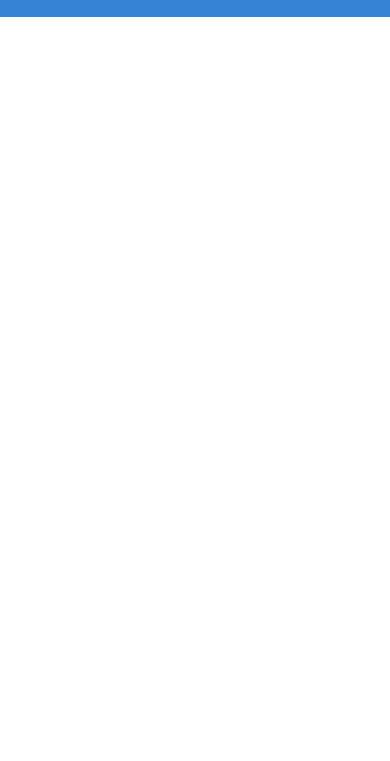
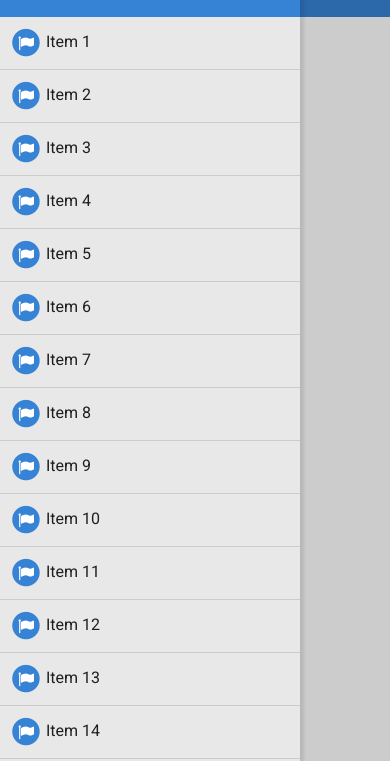
Before and after one commit to RaffaeleSgarro/camburger, a plain HTML site: page demo.html in a window 390 px wide. Shown: the part 83-844 px from the top of the page. Drawn offline with nearby package versions, Linux system fonts and the light colour scheme.

Commit message:
Created sidebar items and dim

```diff
--- /dev/null
+++ b/camburger.css
@@ -0,0 +1,36 @@
+.camburger-sidebar {
+  position: fixed;
+  top: 0;
+  bottom: 0;
+  left: 0;
+  width: 300px;
+  background-color: #E8E8E8;
+  color: #1F1F1F;
+  box-shadow: 3px 0 3px 1px rgba(0, 0, 0, 0.1);
+}
+
+.camburger-sidebar .header {
+  height: 60px;
+  padding: 20px;
+  line-height: 60px;
+  color: white;
+  background-color: #3683D6;
+}
+
+.camburger-sidebar .item {
+  padding: 10px;
+  border-bottom: 1px solid #CCCCCC;
+}
+
+.camburger-sidebar .item .fa-stack .fa-circle {
+  color: #3683D6;
+}
+
+.camburger-dim {
+  position: fixed;
+  top: 0;
+  bottom: 0;
+  left: 0;
+  right: 0;
+  background-color: rgba(0, 0, 0, 0.2);
+}
--- a/demo.html
+++ b/demo.html
@@ -1,9 +1,10 @@
 <html>
 <head>
   <title>Camburger demo</title>
-  <link rel="stylesheet" href="https://maxcdn.bootstrapcdn.com/font-awesome/4.6.3/css/font-awesome.min.css" type="text/css">
-  <link rel="stylesheet" href="https://fonts.googleapis.com/css?family=Roboto" type="text/css">
-  <link rel="stylesheet" href="demo.css" type="text/css"></link>
+  <link rel="stylesheet" href="https://maxcdn.bootstrapcdn.com/font-awesome/4.6.3/css/font-awesome.min.css" type="text/css" />
+  <link rel="stylesheet" href="https://fonts.googleapis.com/css?family=Roboto" type="text/css" />
+  <link rel="stylesheet" href="camburger.css" type="text/css" />
+  <link rel="stylesheet" href="demo.css" type="text/css" />
 </head>
 <body>
 <div id="main">
@@ -13,7 +14,192 @@
     </span>
   </nav>
 </div>
-<div class="burger">
+<div class="camburger-dim"></div>
+<div class="camburger-sidebar">
+  <div class="header">
+    <span class="toggle-sidebar">
+      <i class="fa fa-bars fa-spacing"></i>Camilla
+    </span>
+  </div>
+  <div class="panel">
+    <div class="item">
+      <span class="fa-stack">
+       <i class="fa fa-circle fa-stack-2x"></i>
+       <i class="fa fa-flag fa-stack-1x fa-inverse"></i>
+      </span>
+      Item 1
+    </div>
+    <div class="item">
+      <span class="fa-stack">
+       <i class="fa fa-circle fa-stack-2x"></i>
+       <i class="fa fa-flag fa-stack-1x fa-inverse"></i>
+      </span>
+      Item 2
+    </div>
+    <div class="item">
+      <span class="fa-stack">
+       <i class="fa fa-circle fa-stack-2x"></i>
+       <i class="fa fa-flag fa-stack-1x fa-inverse"></i>
+      </span>
+      Item 3
+    </div>
+    <div class="item">
+      <span class="fa-stack">
+       <i class="fa fa-circle fa-stack-2x"></i>
+       <i class="fa fa-flag fa-stack-1x fa-inverse"></i>
+      </span>
+      Item 4
+    </div>
+    <div class="item">
+      <span class="fa-stack">
+       <i class="fa fa-circle fa-stack-2x"></i>
+       <i class="fa fa-flag fa-stack-1x fa-inverse"></i>
+      </span>
+      Item 5
+    </div>
+    <div class="item">
+      <span class="fa-stack">
+       <i class="fa fa-circle fa-stack-2x"></i>
+       <i class="fa fa-flag fa-stack-1x fa-inverse"></i>
+      </span>
+      Item 6
+    </div>
+    <div class="item">
+      <span class="fa-stack">
+       <i class="fa fa-circle fa-stack-2x"></i>
+       <i class="fa fa-flag fa-stack-1x fa-inverse"></i>
+      </span>
+      Item 7
+    </div>
+    <div class="item">
+      <span class="fa-stack">
+       <i class="fa fa-circle fa-stack-2x"></i>
+       <i class="fa fa-flag fa-stack-1x fa-inverse"></i>
+      </span>
+      Item 8
+    </div>
+    <div class="item">
+      <span class="fa-stack">
+       <i class="fa fa-circle fa-stack-2x"></i>
+       <i class="fa fa-flag fa-stack-1x fa-inverse"></i>
+      </span>
+      Item 9
+    </div>
+    <div class="item">
+      <span class="fa-stack">
+       <i class="fa fa-circle fa-stack-2x"></i>
+       <i class="fa fa-flag fa-stack-1x fa-inverse"></i>
+      </span>
+      Item 10
+    </div>
+    <div class="item">
+      <span class="fa-stack">
+       <i class="fa fa-circle fa-stack-2x"></i>
+       <i class="fa fa-flag fa-stack-1x fa-inverse"></i>
+      </span>
+      Item 11
+    </div>
+    <div class="item">
+      <span class="fa-stack">
+       <i class="fa fa-circle fa-stack-2x"></i>
+       <i class="fa fa-flag fa-stack-1x fa-inverse"></i>
+      </span>
+      Item 12
+    </div>
+    <div class="item">
+      <span class="fa-stack">
+       <i class="fa fa-circle fa-stack-2x"></i>
+       <i class="fa fa-flag fa-stack-1x fa-inverse"></i>
+      </span>
+      Item 13
+    </div>
+    <div class="item">
+      <span class="fa-stack">
+       <i class="fa fa-circle fa-stack-2x"></i>
+       <i class="fa fa-flag fa-stack-1x fa-inverse"></i>
+      </span>
+      Item 14
+    </div>
+    <div class="item">
+      <span class="fa-stack">
+       <i class="fa fa-circle fa-stack-2x"></i>
+       <i class="fa fa-flag fa-stack-1x fa-inverse"></i>
+      </span>
+      Item 15
+    </div>
+    <div class="item">
+      <span class="fa-stack">
+       <i class="fa fa-circle fa-stack-2x"></i>
+       <i class="fa fa-flag fa-stack-1x fa-inverse"></i>
+      </span>
+      Item 16
+    </div>
+    <div class="item">
+      <span class="fa-stack">
+       <i class="fa fa-circle fa-stack-2x"></i>
+       <i class="fa fa-flag fa-stack-1x fa-inverse"></i>
+      </span>
+      Item 17
+    </div>
+    <div class="item">
+      <span class="fa-stack">
+       <i class="fa fa-circle fa-stack-2x"></i>
+       <i class="fa fa-flag fa-stack-1x fa-inverse"></i>
+      </span>
+      Item 18
+    </div>
+    <div class="item">
+      <span class="fa-stack">
+       <i class="fa fa-circle fa-stack-2x"></i>
+       <i class="fa fa-flag fa-stack-1x fa-inverse"></i>
+      </span>
+      Item 19
+    </div>
+    <div class="item">
+      <span class="fa-stack">
+       <i class="fa fa-circle fa-stack-2x"></i>
+       <i class="fa fa-flag fa-stack-1x fa-inverse"></i>
+      </span>
+      Item 20
+    </div>
+    <div class="item">
+      <span class="fa-stack">
+       <i class="fa fa-circle fa-stack-2x"></i>
+       <i class="fa fa-flag fa-stack-1x fa-inverse"></i>
+      </span>
+      Item 21
+    </div>
+    <div class="item">
+      <span class="fa-stack">
+       <i class="fa fa-circle fa-stack-2x"></i>
+       <i class="fa fa-flag fa-stack-1x fa-inverse"></i>
+      </span>
+      Item 22
+    </div>
+    <div class="item">
+      <span class="fa-stack">
+       <i class="fa fa-circle fa-stack-2x"></i>
+       <i class="fa fa-flag fa-stack-1x fa-inverse"></i>
+      </span>
+      Item 23
+    </div>
+    <div class="item">
+      <span class="fa-stack">
+       <i class="fa fa-circle fa-stack-2x"></i>
+       <i class="fa fa-flag fa-stack-1x fa-inverse"></i>
+      </span>
+      Item 24
+    </div>
+    <div class="item">
+      <span class="fa-stack">
+       <i class="fa fa-circle fa-stack-2x"></i>
+       <i class="fa fa-flag fa-stack-1x fa-inverse"></i>
+      </span>
+      Item 25
+    </div>
+  </div>
 </div>
+<script src="https://code.jquery.com/jquery-3.0.0.js"></script>
+<script src="camburger.js"></script>
 </body>
 </html>
```
Also changed, not shown: camburger.js (added).
